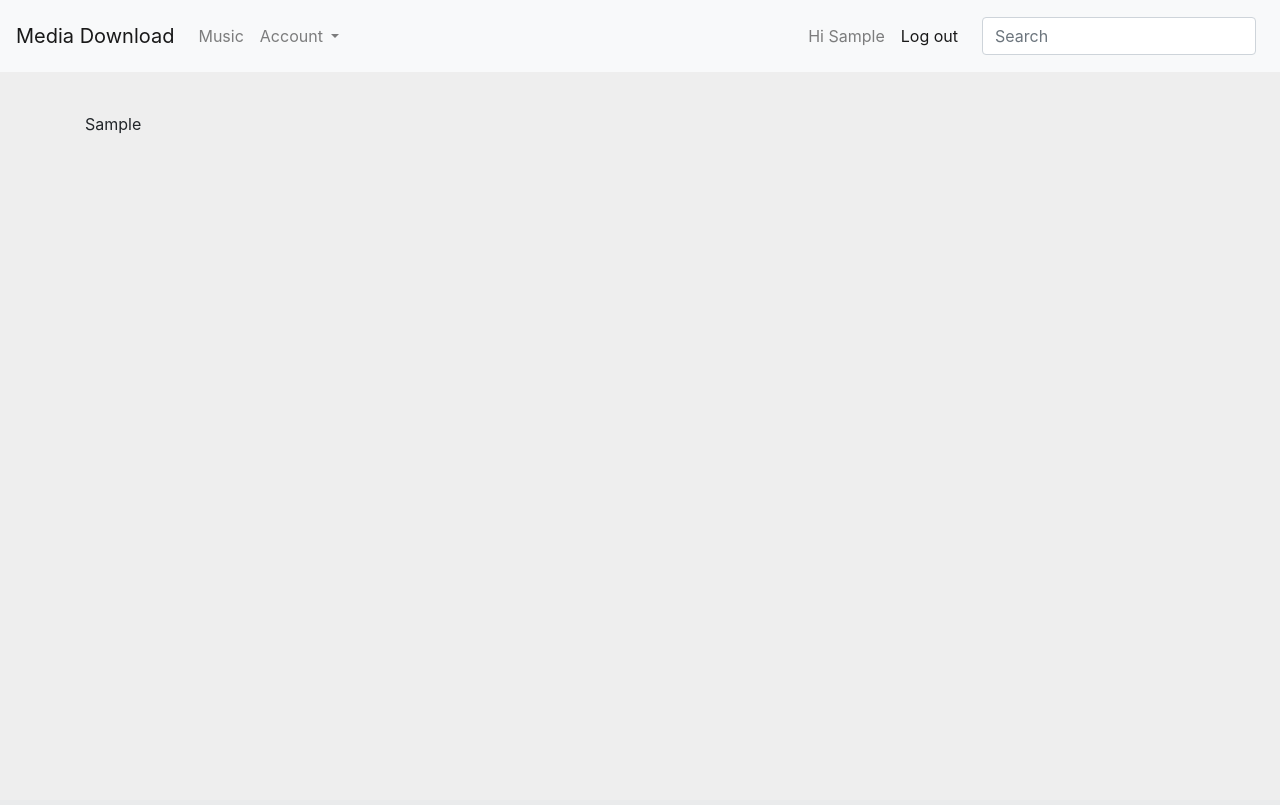
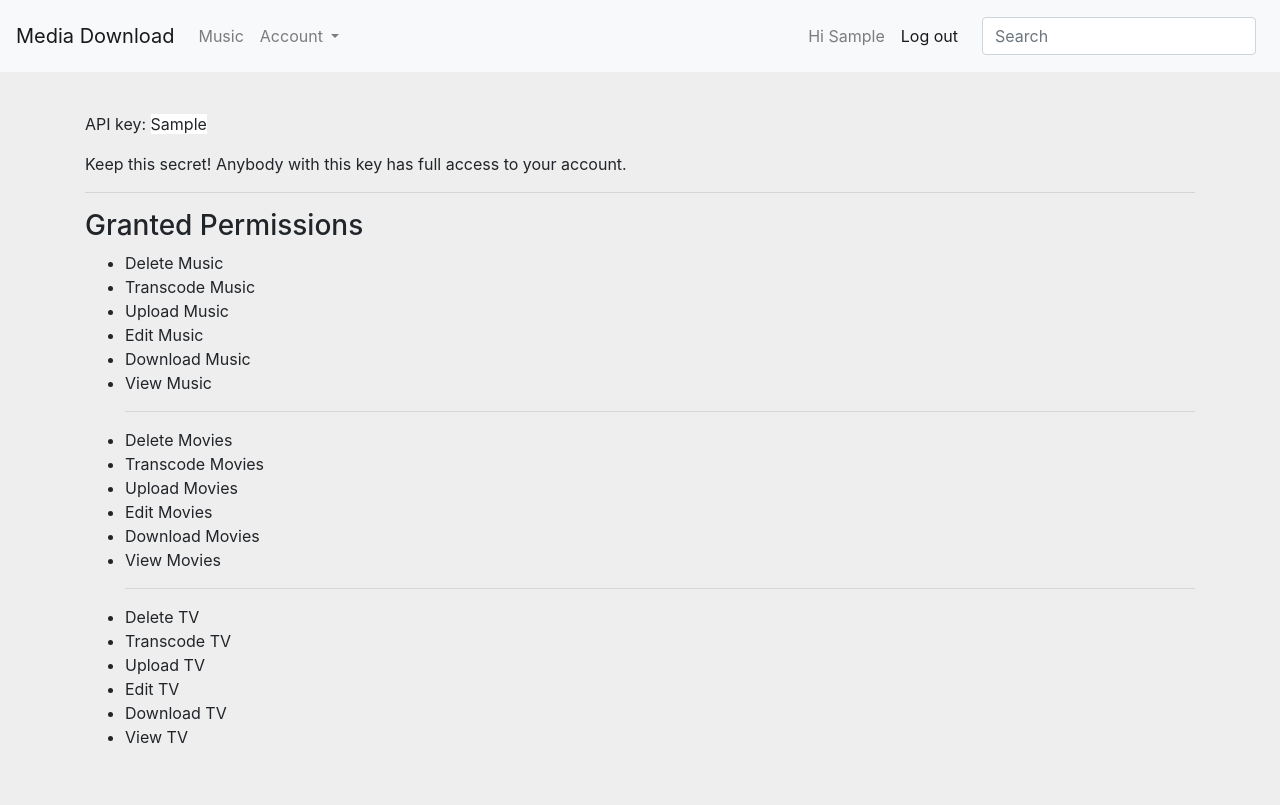
Before and after one commit to JakeStanger/Plex-Music-Viewer, a Flask app: page /profile in a window 1280 px wide. Before the commit the page ends 133 px from the top, so only its background shows below. Run offline with Flask 2, Linux system fonts and the light colour scheme; a user stored in the database is signed in; tables that the repository leaves empty hold one stand-in row (values such as "Sample post"); parts of the project's set-up code (start-up, migrations or seed data) failed here and were passed over; some libraries are stand-ins or nearby versions.

Commit message:
Display granted permissions on profile page

```diff
--- a/src/templates/profile.html
+++ b/src/templates/profile.html
@@ -1,5 +1,66 @@
 {% extends 'layout.html' %}
 
 {% block body %}
-    {{ current_user.api_key }}
+    <p>API key: <span style="background-color: #ffffff">{{ current_user.api_key }}</span></p>
+    <p>Keep this secret! Anybody with this key has full access to your account.</p>
+    <hr>
+    <h3>Granted Permissions</h3>
+    <ul>
+        {% if current_user.music_can_delete %}
+            <li>Delete Music</li>
+        {% endif %}
+        {% if current_user.music_can_transcode %}
+            <li>Transcode Music</li>
+        {% endif %}
+        {% if current_user.music_can_upload %}
+            <li>Upload Music</li>
+        {% endif %}
+        {% if current_user.music_can_edit %}
+            <li>Edit Music</li>
+        {% endif %}
+        {% if current_user.music_can_download %}
+            <li>Download Music</li>
+        {% endif %}
+        {% if current_user.music_can_view %}
+            <li>View Music</li>
+        {% endif %}
+        <hr>
+        {% if current_user.movie_can_delete %}
+            <li>Delete Movies</li>
+        {% endif %}
+        {% if current_user.movie_can_transcode %}
+            <li>Transcode Movies</li>
+        {% endif %}
+        {% if current_user.movie_can_upload %}
+            <li>Upload Movies</li>
+        {% endif %}
+        {% if current_user.movie_can_edit %}
+            <li>Edit Movies</li>
+        {% endif %}
+        {% if current_user.movie_can_download %}
+            <li>Download Movies</li>
+        {% endif %}
+        {% if current_user.movie_can_view %}
+            <li>View Movies</li>
+        {% endif %}
+        <hr>
+        {% if current_user.tv_can_delete %}
+            <li>Delete TV</li>
+        {% endif %}
+        {% if current_user.tv_can_transcode %}
+            <li>Transcode TV</li>
+        {% endif %}
+        {% if current_user.tv_can_upload %}
+            <li>Upload TV</li>
+        {% endif %}
+        {% if current_user.tv_can_edit %}
+            <li>Edit TV</li>
+        {% endif %}
+        {% if current_user.tv_can_download %}
+            <li>Download TV</li>
+        {% endif %}
+        {% if current_user.tv_can_view %}
+            <li>View TV</li>
+        {% endif %}
+        <ul>
 {% endblock %}
```
